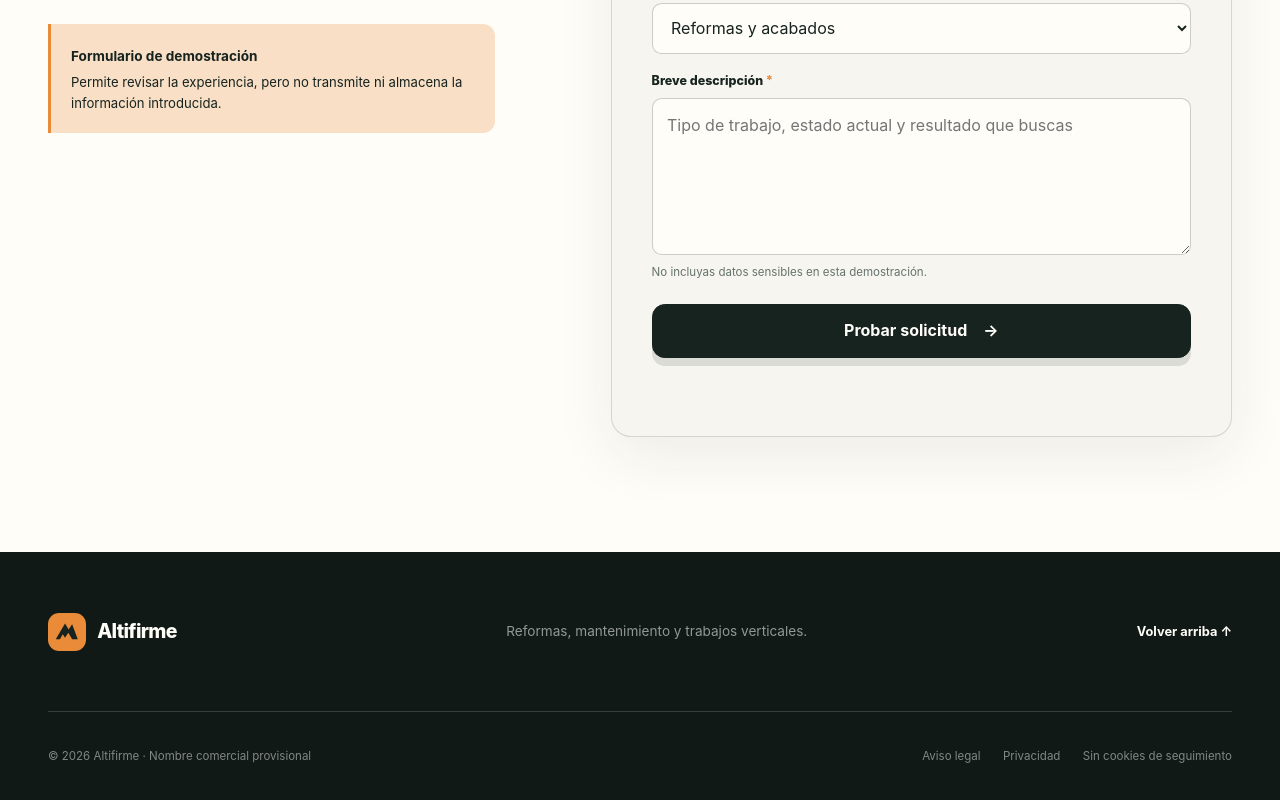
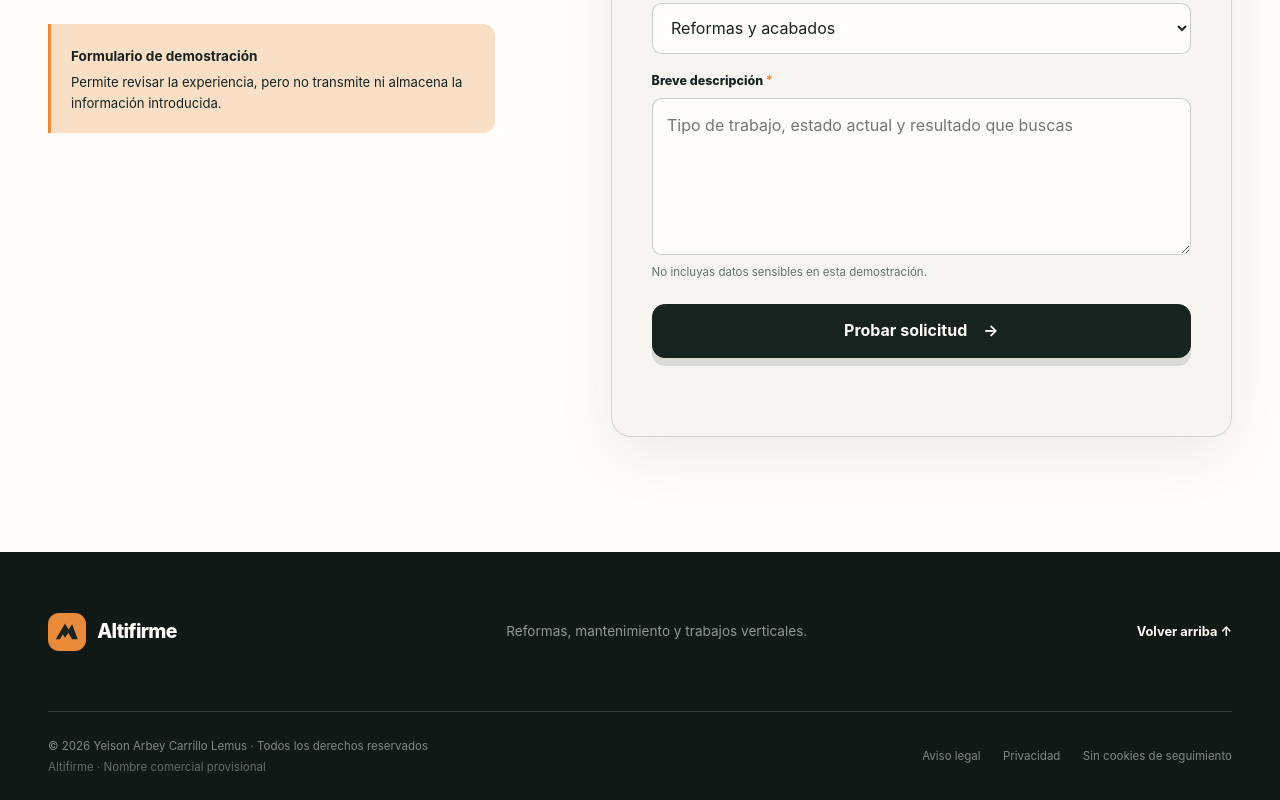
Before and after one commit to ylemusit/Landingjhon, a website: page index.html in a window 1280 px wide. Shown: the part 6528-7328 px from the top of the page. Drawn offline with Linux system fonts and the light colour scheme.

Commit message:
Añade la autoría y reserva de derechos (#2)
Actualiza el pie, documenta la convención y añade una prueba de regresión.

```diff
--- a/css/styles.css
+++ b/css/styles.css
@@ -1152,6 +1152,12 @@ p {
   margin: 0;
 }
 
+.footer__project-label {
+  display: block;
+  margin-top: 0.18rem;
+  color: rgba(255, 255, 255, 0.36);
+}
+
 .footer__bottom nav {
   display: flex;
   gap: 1.4rem;
--- a/index.html
+++ b/index.html
@@ -336,7 +336,10 @@
         <a class="footer-back" href="#inicio">Volver arriba <span aria-hidden="true">↑</span></a>
       </div>
       <div class="container footer__bottom">
-        <p>© <span data-current-year>2026</span> Altifirme · Nombre comercial provisional</p>
+        <p>
+          © <span data-current-year>2026</span> Yeison Arbey Carrillo Lemus · Todos los derechos reservados
+          <span class="footer__project-label">Altifirme · Nombre comercial provisional</span>
+        </p>
         <nav aria-label="Enlaces legales">
           <span title="Pendiente de datos reales">Aviso legal</span>
           <span title="Pendiente de datos reales">Privacidad</span>
```
Also changed, not shown: PLAN_DEL_PROYECTO.md (+1 -0 lines), tests/site.test.mjs (+5 -0 lines).
